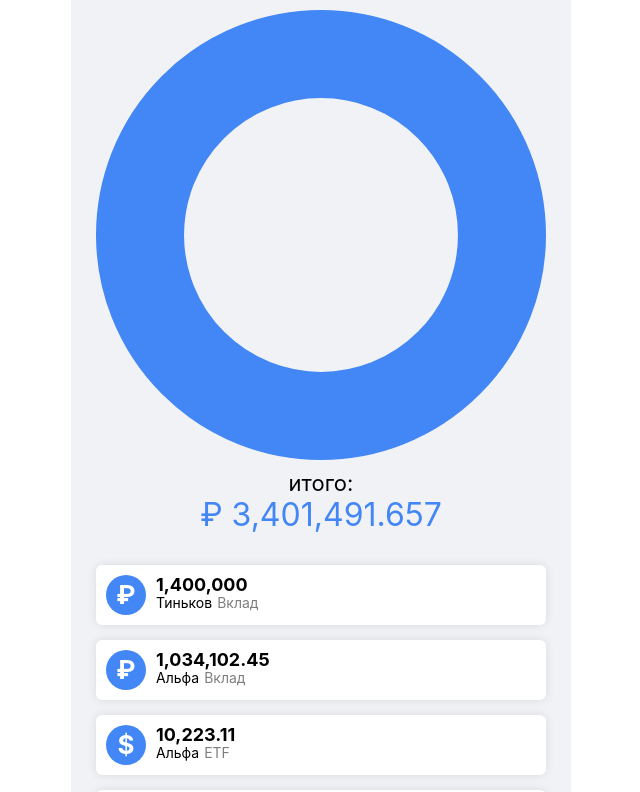
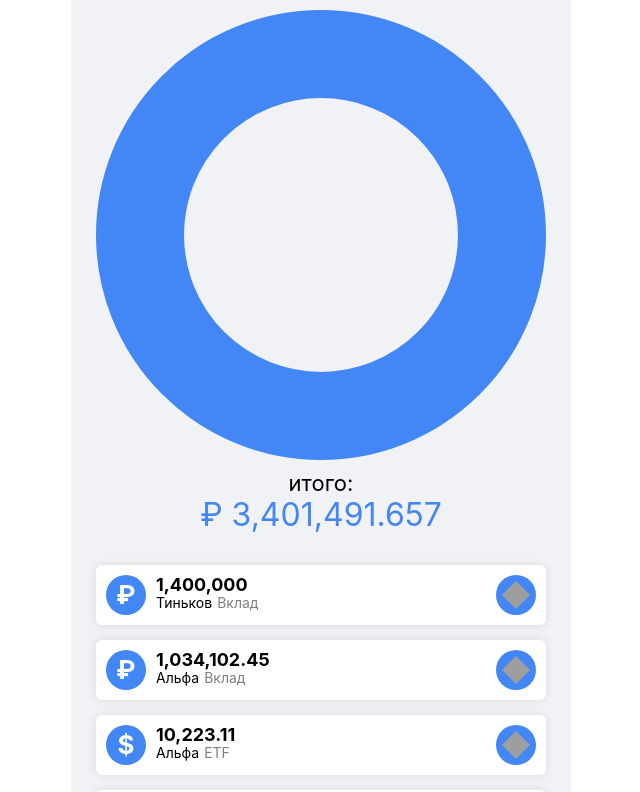
Before and after one commit to glevanov/dengi, a Vue app: page / in a window 1280 px wide. Shown: the top 792 px of the page, without its empty margins (319-959 px from the left). Built offline with nearby package versions, Linux system fonts and the light colour scheme; grey boxes are pictures that could not be loaded.

Commit message:
Add delete account feature

```diff
--- a/src/Accounts/Account.vue
+++ b/src/Accounts/Account.vue
@@ -9,20 +9,29 @@
           <p class="account__type">{{ account.type }}</p>
         </div>
       </div>
+      <button class="account__delete"
+              @click="deleteAccount"
+      >
+        <img src="plus.svg" height="20" width="20" alt="">
+      </button>
     </div>
   </li>
 </template>
 
 <script>
-  import {formatNum} from '../currency.js'
+  import { formatNum } from '../currency.js'
 
   export default {
     props: [
-      'account'
+      'account',
+      'index'
     ],
     name: 'Account',
     methods: {
-      formatNum
+      formatNum,
+      deleteAccount() {
+        this.$store.commit('deleteAccount', this.index)
+      }
     }
   }
 </script>
@@ -81,4 +90,17 @@
     font-size: 14px;
     opacity: 0.5;
   }
+
+  .account__delete {
+    margin-left: auto;
+    height: 40px;
+    width: 40px;
+    border-radius: 50%;
+    background-color: #4287f5;
+    display: flex;
+    border: none;
+    align-items: center;
+    justify-content: center;
+    transform: rotate(45deg);
+  }
 </style>
--- a/src/Accounts/Accounts.vue
+++ b/src/Accounts/Accounts.vue
@@ -1,8 +1,9 @@
 <template>
   <ul class="accounts">
     <Account
-      v-for="account in this.$store.state.accounts"
+      v-for="(account, index) in this.$store.state.accounts"
       :account="account"
+      :index="index"
     ></Account>
     <newAccount></newAccount>
   </ul>
--- a/src/store/store.js
+++ b/src/store/store.js
@@ -4,6 +4,11 @@ import Vuex from 'vuex';
 Vue.use(Vuex);
 
 export default new Vuex.Store({
+  mutations: {
+    deleteAccount: (state, index) => {
+      state.accounts.splice(index, 1)
+    }
+  },
   state: {
     rates: {
       USD: 69.4706,
```
